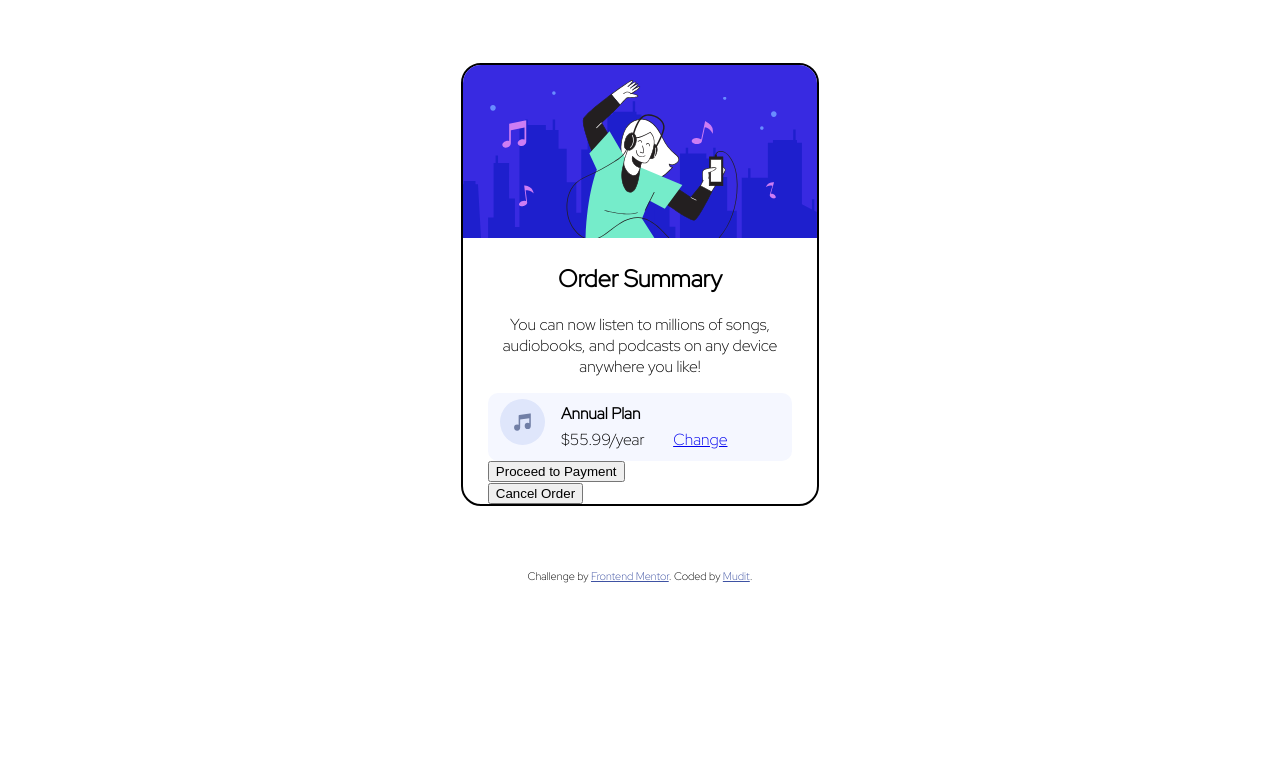
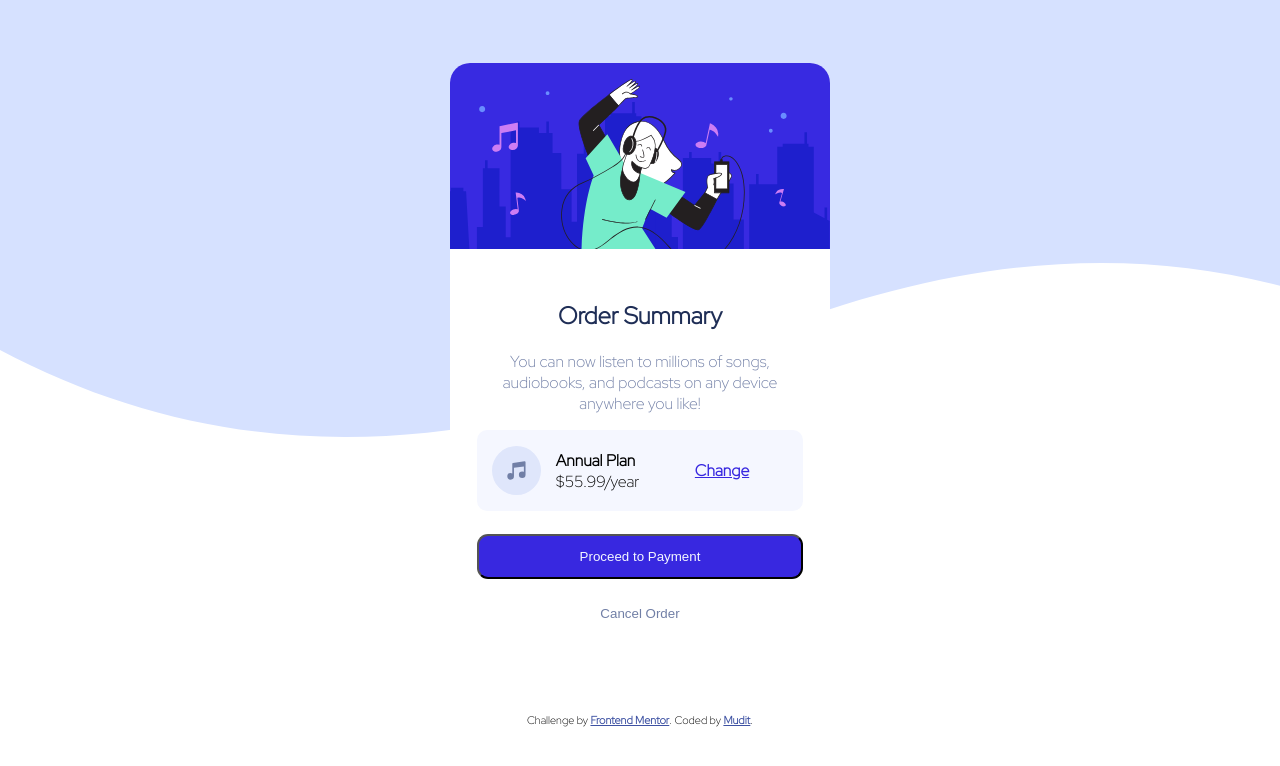
Before and after one commit to muditchoudhary/order-summary-component-main, a plain HTML site: page index.html in a window 1280 px wide. Drawn offline with Linux system fonts and the light colour scheme.

Commit message:
modified index.html and style.css

```diff
--- a/css/style.css
+++ b/css/style.css
@@ -9,20 +9,22 @@
 }
 
 body {
-  background-image: url(images/pattern-background-desktop.svg);
+  background-image: url("../images/pattern-background-desktop.svg");
   background-repeat: no-repeat;
-  background-position: center;
-  background-size: cover;
   font-family: "Red Hat Display", sans-serif;
+  font-size: 16px;
 }
 
 h2 {
   text-align: center;
+  font-weight: 900;
+  color: #1F2E56;
 }
+
 #order-summary-box {
-  border: 2px solid black;
+  background: #ffffff;
   display: block;
-  width: 28%;
+  width: 30%;
   border-radius: 20px;
   overflow: hidden;
   margin: 5% auto;
@@ -34,35 +36,57 @@ h2 {
 }
 
 #main {
-    padding: 0px 7%;
+  padding: 7%;
 }
-
 #plans-div {
-    display: inline-block;
-    /* border: 2px solid red; */
+  display: flex;
   width: 100%;
-    line-height: 10px;
+  /* margin: 10px; */
+  padding: 5% 0px;
+  align-items: center;
   border-radius: 10px;
-    /* text-align: center; */
   background: hsl(225, 100%, 98%);
 }
 
+#plans-details {
+  margin-right: 17%;
+}
 #music-icon {
   width: 15%;
-  margin: 0px 12px;
+  margin: 0px 15px;
 }
 
-#plans-details {
-    display: inline-block;
-    margin-right: 25px;
+#annual-plan {
+  font-weight: 700;
 }
 
-#annula-plan-para{
+a{
+  color: #3828E0;
+  text-decoration: underline;
+  font-weight: 700;
+}
+#annula-plan-para {
   font-weight: 900;
 }
 #proceed-to-payment {
+  background: #3828E0;
+  color: #F4F7FF;
+  width: 100%;
+  border-radius: 11px;
+  padding: 4%;
+  margin: 7% 0%;
   display: block;
+  height: -14%;
 }
+
+#cancel-button {
+  border: none;
+  background: none;
+  width: 100%;
+  color: #717FA6;
+}
+
 #description {
   text-align: center;
+  color: #717FA6;
 }
--- a/index.html
+++ b/index.html
@@ -37,14 +37,13 @@
         <div id="plans-div">
           <img src="images/icon-music.svg" alt="A music icon" id="music-icon" />
           <div id="plans-details">
-            <p id="annula-plan-para">Annual Plan</p>
-            <p>$55.99/year</p>
+              <span id="annual-plan">Annual Plan</span><br>$55.99/year
           </div>
 
           <a href="#">Change</a>
         </div>
         <button id="proceed-to-payment">Proceed to Payment</button>
-        <button>Cancel Order</button>
+        <button id="cancel-button">Cancel Order</button>
       </div>
     </div>
 
```
Lines whose indentation alone changed are shown as unchanged.
